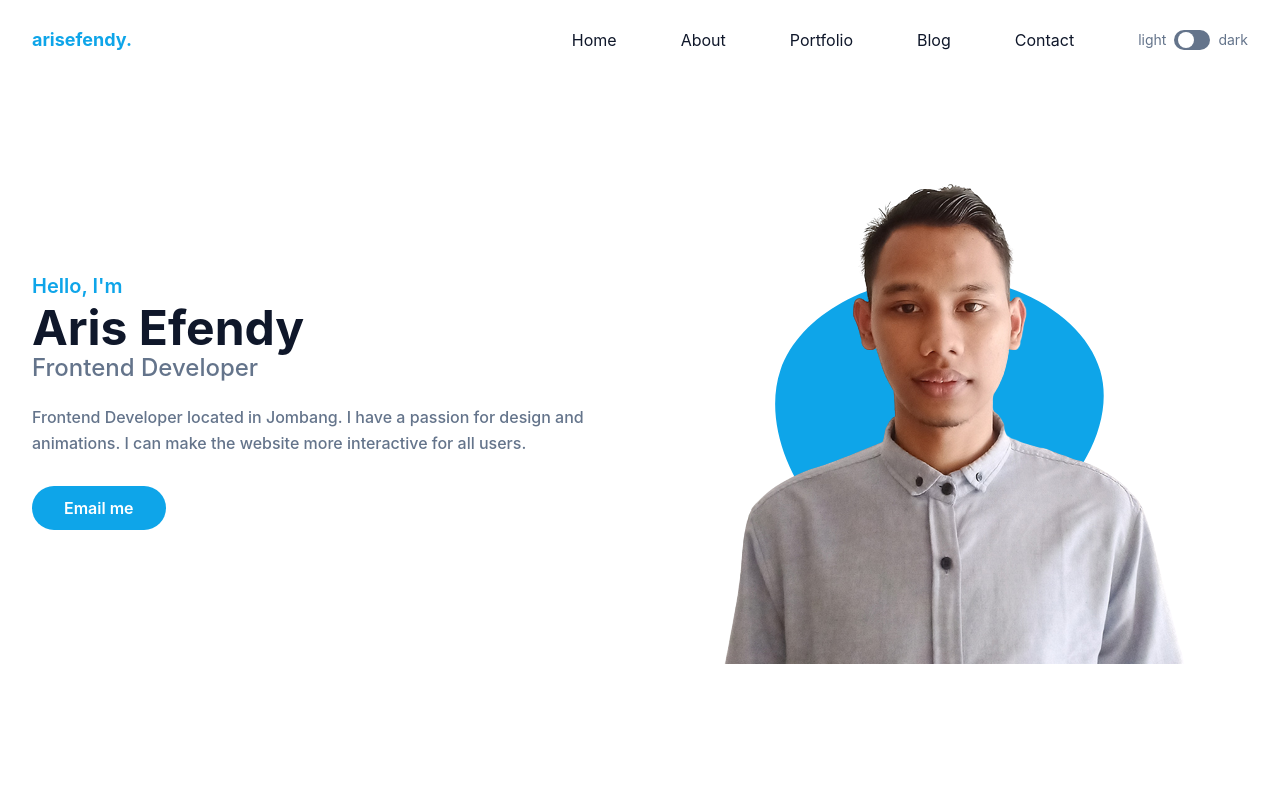
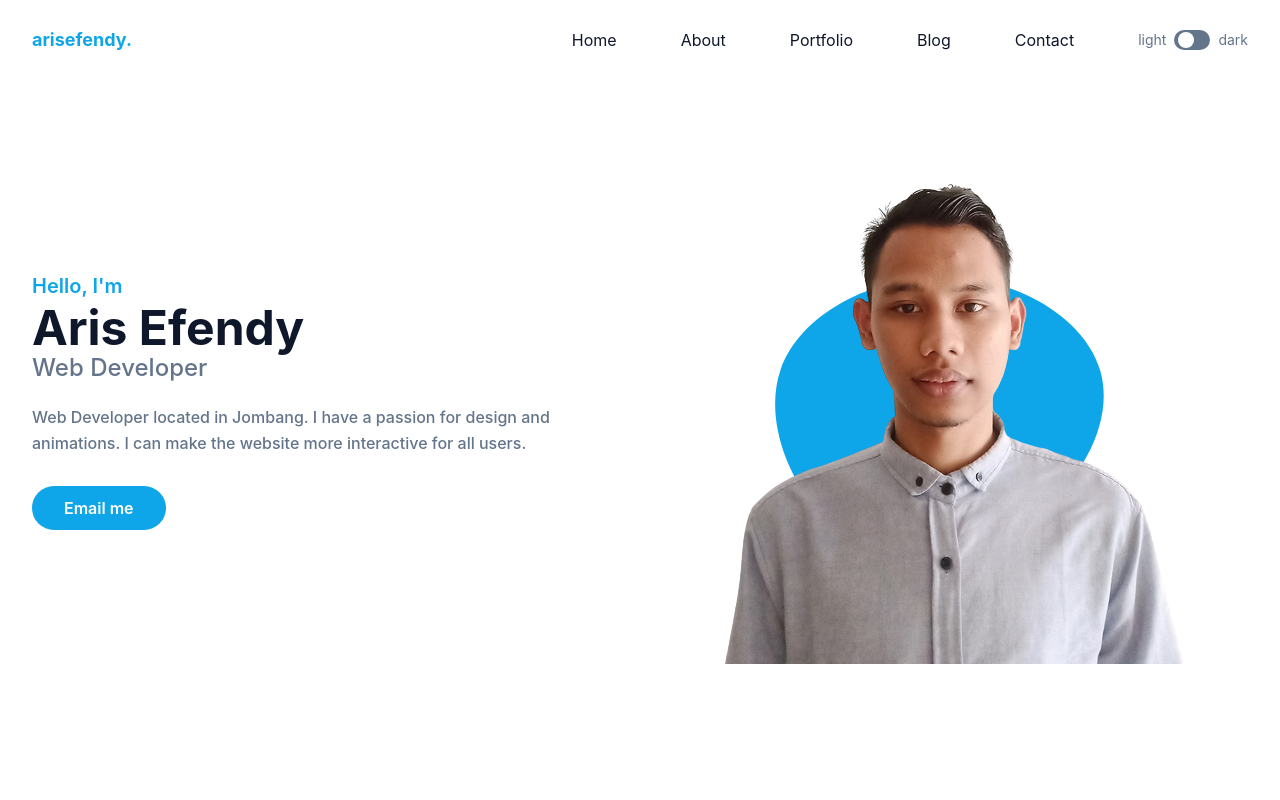
Before and after one commit to arisefendy/arisefendy.github.io, a website: page index.html in a window 1280 px wide. Shown: the top 800 px of the page. Drawn offline with Linux system fonts and the light colour scheme.

Commit message:
update job in hero section

```diff
--- a/index.html
+++ b/index.html
@@ -129,12 +129,11 @@
               >
             </h1>
             <h2 class="mb-5 text-lg font-medium text-secondary lg:text-2xl">
-              Frontend Developer
+              Web Developer
             </h2>
             <p class="mb-10 font-medium leading-relaxed text-secondary">
-              Frontend Developer located in Jombang. I have a passion for design
-              and animations. I can make the website more interactive for all
-              users.
+              Web Developer located in Jombang. I have a passion for design and
+              animations. I can make the website more interactive for all users.
             </p>
 
             <a
```
